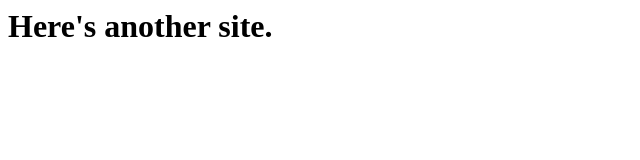
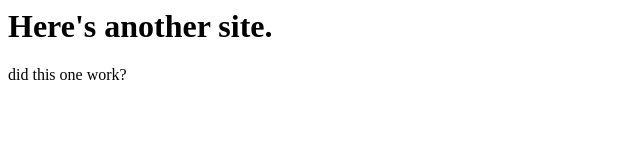
Before and after one commit to doublepepsi/first-test, a plain HTML site: page index.html in a window 1280 px wide. Shown: the whole page, without its empty margins (0-640 px from the left). Drawn offline with Linux system fonts and the light colour scheme.

Commit message:
Add p text

```diff
--- a/index.html
+++ b/index.html
@@ -1 +1,2 @@
 <h1>Here's another site.</h1>
+<p>did this one work?</p>
```
